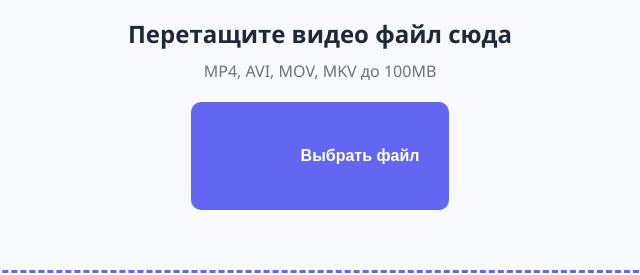
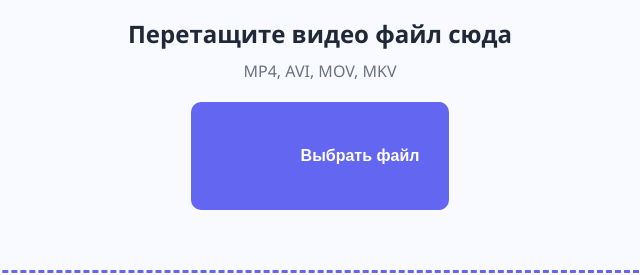
Before and after one commit to Glitch193718/video-editor-project, a plain HTML site: page frontend/index.html in a window 1280 px wide. Shown: the part 322-597 px from the top of the page, 320-960 px from the left. Drawn offline with Linux system fonts and the light colour scheme; no server answers.

Commit message:
Update index.html

```diff
--- a/frontend/index.html
+++ b/frontend/index.html
@@ -19,7 +19,7 @@
             <div class="upload-area" id="uploadArea">
                 <i class="fas fa-cloud-upload-alt"></i>
                 <h3>Перетащите видео файл сюда</h3>
-                <p>MP4, AVI, MOV, MKV до 100MB</p>
+                <p>MP4, AVI, MOV, MKV</p>
                 <input type="file" id="fileInput" accept="video/*" style="display: none;">
                 <button class="btn btn-primary" onclick="document.getElementById('fileInput').click()">
                     <i class="fas fa-folder-open"></i> Выбрать файл
```
